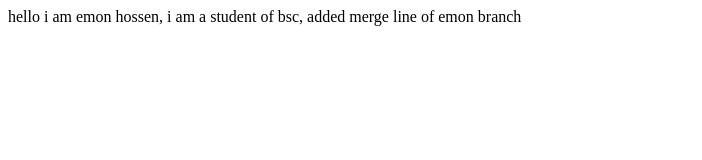
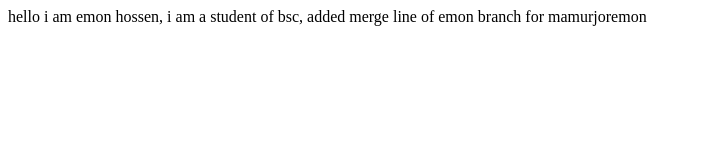
Before and after one commit to emonhossen99/My_First_ripo, a plain HTML site: page index.html in a window 1280 px wide. Shown: the whole page, without its empty margins (0-702 px from the left). Drawn offline with Linux system fonts and the light colour scheme.

Commit message:
added code

```diff
--- a/index.html
+++ b/index.html
@@ -8,6 +8,6 @@
 <body>
     hello i am emon hossen,
     i am a student of bsc,
-    added merge line of emon branch
+    added merge line of emon branch for mamurjoremon
 </body>
 </html>
```
